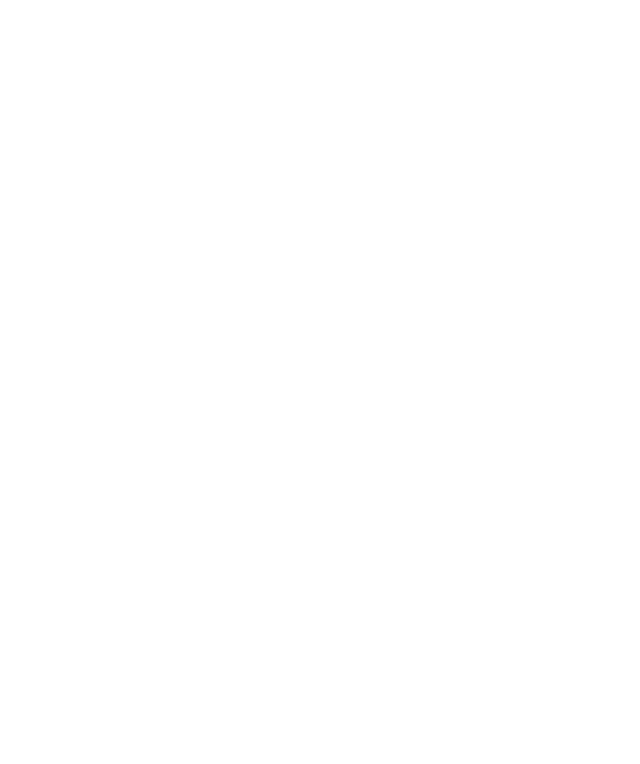
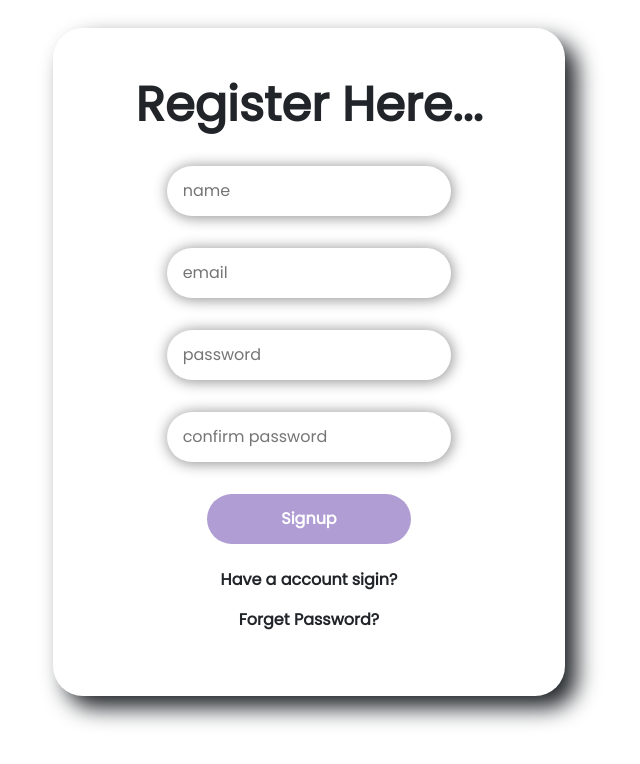
Before and after one commit to Mugesh2297/Notes-App-Front-End, a React (Create React App) app: page /register in a window 1280 px wide. Before the commit this address had no page. Shown: the top 764 px of the page, without its empty margins (331-971 px from the left). Built offline with nearby package versions, Linux system fonts and the light colour scheme.

Commit message:
register

```diff
--- a/src/Components/LoginComponent/Login.jsx
+++ b/src/Components/LoginComponent/Login.jsx
@@ -1,14 +1,14 @@
 import React from 'react';
 import "./login.css";
 import 'bootstrap/dist/css/bootstrap.min.css';
-import NotesImage from './notes.jpeg';
 import 'animate.css';
+import {  NavLink } from 'react-router-dom';
 
 
 function Login() {
   return (
     <div>
-      <section className='login py-5'>
+      <section className='login py-5 main'>
         <div className='col-lg-12 col-md-12 col-sm-12 col-12 text-center'>
           <h1 className='animate__animated animate__heartBeat title'>Notes App</h1>
         </div>
@@ -29,13 +29,13 @@ function Login() {
                 </div>
                 <div className='form-row py-4' >
                   <div className='offset-1 col-lg-10'>
-                    <button className="btn1" type="submit" >Signup</button>
+                    <button className="btn1" type="submit" >Signin</button>
                   </div>
                 </div>
               </form>
               <div>
-                <p className='text-center'>Don't have a account signup?</p>
-                <p className='text-center'>Forget Password?</p>
+               <NavLink  to="/register" className='nav_link text-center'> <p className='text-center'>Don't have a account signup?</p></NavLink>
+                <NavLink className='nav_link text-center'><p className='text-center'>Forget Password?</p></NavLink>
               </div>
             </div>
           </div>
--- a/src/Components/LoginComponent/login.css
+++ b/src/Components/LoginComponent/login.css
@@ -6,7 +6,10 @@
     box-sizing: border-box;
 }
 
-
+.nav_link{
+    color:black;
+    text-decoration: none;
+}
 .row{
     background: white;
     border-radius: 30px;
@@ -58,7 +61,7 @@ font-family: 'Poppins', sans-serif;
 
 
 
-section{
+.main{
     height: 700px;
 }
 
@@ -79,7 +82,7 @@ p:hover{
 }
 
 .container{
-    width: 45%;
+    width: 40%;
 }
 
 
@@ -88,14 +91,14 @@ p:hover{
         height:100%;
         width: auto;
     }
-    p{
+    /* p{
         font-family: 'Poppins', sans-serif;
         cursor: pointer;
         font-weight: 600;
         text-align: center;
         margin-left: 20px;
 
-    }
+    } */
     .container{
         width: 75%;
     }
@@ -112,6 +115,7 @@ p:hover{
     font-family: 'Poppins', sans-serif;
 
     }
+
     .btn1{
         height: 50px;
         width: 40%;
@@ -128,7 +132,7 @@ p:hover{
      }
 
      @media screen and (max-width: 768px){
-        section{
+        .main{
             height: auto;
         }
         .img-fluid{
--- /dev/null
+++ b/src/Components/RegisterComponent/Register.jsx
@@ -0,0 +1,54 @@
+import React from 'react';
+import "./register.css";
+
+function Register() {
+  return (
+    <div>
+    <section className='login py-3 '>
+      {/* <div className='col-lg-12 col-md-12 col-sm-12 col-12 text-center'>
+        <h1 className='animate__animated animate__heartBeat title'>Notes App</h1>
+      </div> */}
+      <div className='container  py-2 mx-auto mt-1 registerComponent'>
+        <div className='row '>
+          <div className=' col-lg-12 col-md-12 col-sm-12 col-12 text-center py-5 '>
+            <h1 className='animate__animated animate__heartBeat loginTitle'>Register Here...</h1>
+            <form>
+            <div className='form-row  pt-3 text-center'>
+                <div className='offset-1 col-lg-10'>
+                  <input type="text" className='inp my-2 px-3' placeholder='name'></input>
+                </div>
+              </div>
+              <div className='form-row  pt-3 text-center'>
+                <div className='offset-1 col-lg-10'>
+                  <input type="email" className='inp my-2 px-3' placeholder='email'></input>
+                </div>
+              </div>
+              <div className='form-row pt-3 text-center'>
+                <div className='offset-1 col-lg-10'>
+                  <input type="password" className='inp my-2 px-3' placeholder='password'></input>
+                </div>
+              </div>
+              <div className='form-row pt-3 text-center'>
+                <div className='offset-1 col-lg-10'>
+                  <input type="password" className='inp my-2 px-3' placeholder='confirm password'></input>
+                </div>
+              </div>
+              <div className='form-row py-4' >
+                <div className='offset-1 col-lg-10'>
+                  <button className="btn1" type="submit" >Signup</button>
+                </div>
+              </div>
+            </form>
+            <div>
+              <p className='text-center'>Have a account sigin?</p>
+              <p className='text-center'>Forget Password?</p>
+            </div>
+          </div>
+        </div>
+      </div>
+    </section>
+  </div>
+  )
+}
+
+export default Register
--- a/src/Components/RouterComponent.js
+++ b/src/Components/RouterComponent.js
@@ -5,6 +5,7 @@ import {
   Route
 } from "react-router-dom";
 import Login from "./LoginComponent/Login";
+import Register from "./RegisterComponent/Register";
 
 
  function RouterComponent() {
@@ -13,6 +14,7 @@ import Login from "./LoginComponent/Login";
     <BrowserRouter>
     <Routes>
         <Route path="/" element={<Login/>}/>
+        <Route path="/register" element={<Register/>}/>
     </Routes>
     </BrowserRouter>
     </>
```
